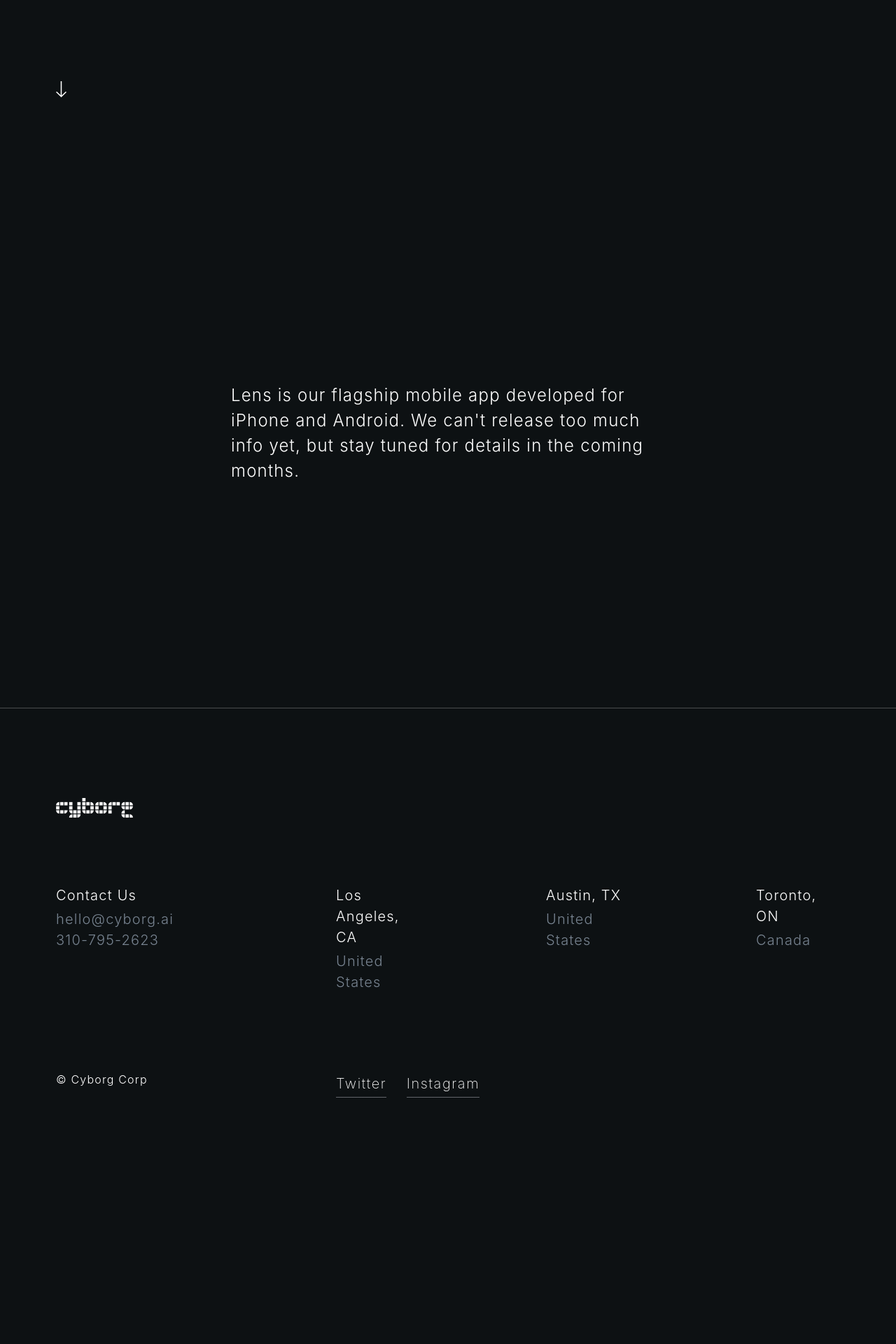
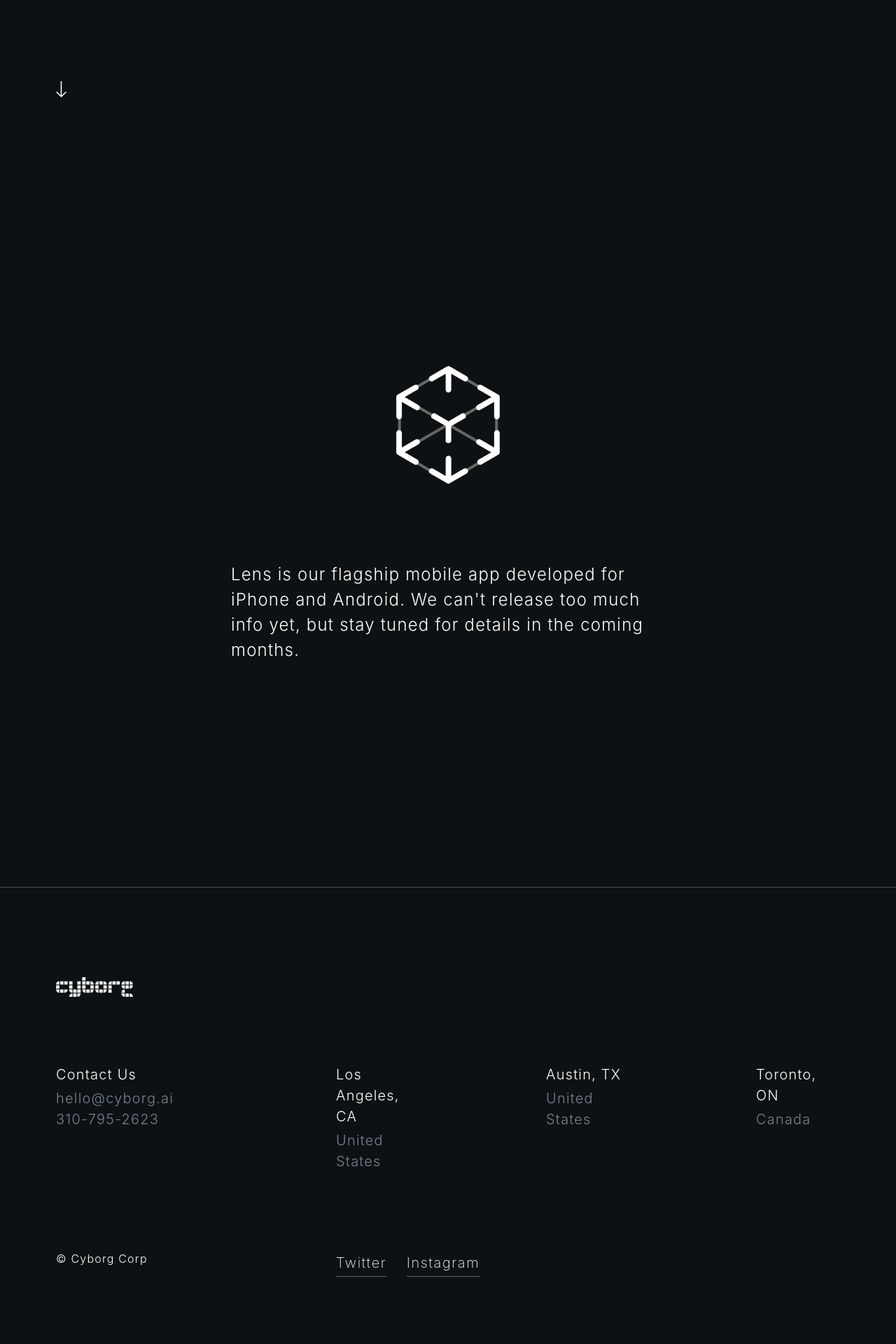
Before and after one commit to kevinthecyborg/cyborg.ai, a Jekyll site: the page built from lens/index.html, in a window 1280 px wide. Shown: the part 697-2617 px from the top of the page at 70% size. Built offline with Jekyll 4.4.1, drawn with Linux system fonts in a browser that asks for light colours; before the commit the page ends 2361 px from its top, so only the background shows below that.

Commit message:
added lens logo to lens page

```diff
--- /dev/null
+++ b/_includes/lens-logo.html
@@ -0,0 +1,24 @@
+<svg width="148px" height="168px" viewBox="0 0 74 84" version="1.1" xmlns="http://www.w3.org/2000/svg" xmlns:xlink="http://www.w3.org/1999/xlink">
+    <!-- Generator: Sketch 43.2 (39069) - http://www.bohemiancoding.com/sketch -->
+    <title>cube icon copy 2</title>
+    <desc>Created with Sketch.</desc>
+    <defs></defs>
+    <g id="Page-1" stroke="none" stroke-width="1" fill="none" fill-rule="evenodd">
+        <g id="cube-icon-copy-2" transform="translate(-7.000000, 0.000000)">
+            <g id="bg-lines" transform="translate(4.000000, 2.000000)">
+                <polygon id="Polygon-2" stroke="#666666" stroke-width="2" points="40 0 74.6410162 20 74.6410162 60 40 80 5.35898385 60 5.35898385 20"></polygon>
+                <polygon id="Path-7" fill="#666666" fill-rule="nonzero" transform="translate(40.135100, 39.678525) rotate(-30.000000) translate(-40.135100, -39.678525) " points="0.510099703 40.6785254 79.7600997 40.6785254 79.7600997 38.6785254 0.510099703 38.6785254"></polygon>
+                <polygon id="Path-7-Copy" fill="#666666" fill-rule="nonzero" transform="translate(40.135100, 39.678525) rotate(30.000000) translate(-40.135100, -39.678525) " points="0.510099703 40.6785254 79.7600997 40.6785254 79.7600997 38.6785254 0.510099703 38.6785254"></polygon>
+            </g>
+            <path d="M46.3369561,5.47733515 L55.3178992,10.6713157 C56.274077,11.2243054 57.4974991,10.8974569 58.0504889,9.94127898 C58.6034786,8.9851011 58.27663,7.76167903 57.3204521,7.20868929 L45.5252166,0.387109024 C45.1947627,0.144351984 44.7869374,0.000689959821 44.3454836,2.47808015e-06 C44.3405439,-5.21464333e-06 44.3356083,5.0074575e-06 44.3306769,3.3083096e-05 C43.9810721,-0.00197497594 43.6310585,0.0875762805 43.3178992,0.268686853 L31.3178992,7.20868929 C30.3617213,7.76167903 30.0348727,8.9851011 30.5878625,9.94127898 C31.1408522,10.8974569 32.3642743,11.2243054 33.3204521,10.6713157 L42.3369833,5.45675332 L42.3191781,16.8900739 C42.3174579,17.9946421 43.2114929,18.8914659 44.316061,18.8931861 C45.4206292,18.8949063 46.3174531,18.0008713 46.3191732,16.8963032 L46.3369561,5.47733515 Z" id="Combined-Shape" fill="#FFFFFF" fill-rule="nonzero"></path>
+            <path d="M42.3229389,78.4751269 L33.3204521,73.2686869 C32.3642743,72.7156971 31.1408522,73.0425457 30.5878625,73.9987236 C30.0348727,74.9549014 30.3617213,76.1783235 31.3178992,76.7313133 L43.3178992,83.6713157 C43.9373498,84.0295648 44.7010015,84.0295648 45.3204521,83.6713157 L57.3204521,76.7313133 C58.27663,76.1783235 58.6034786,74.9549014 58.0504889,73.9987236 C57.4974991,73.0425457 56.274077,72.7156971 55.3178992,73.2686869 L46.3229505,78.4707673 L46.3423666,66.0031147 C46.3440867,64.8985465 45.4500518,64.0017226 44.3454836,64.0000025 C43.2409155,63.9982823 42.3440916,64.8923173 42.3423714,65.9968854 L42.3229389,78.4751269 Z" id="Combined-Shape" fill="#FFFFFF" fill-rule="nonzero"></path>
+            <path d="M74.5177805,53.8786817 L83.4987235,59.0726622 C84.4549014,59.625652 85.6783235,59.2988034 86.2313132,58.3426255 C86.7843029,57.3864476 86.4574544,56.1630256 85.5012765,55.6100358 L73.706041,48.7884555 C73.3755871,48.5456985 72.9677617,48.4020365 72.526308,48.401349 C72.5213682,48.4013413 72.5164327,48.4013515 72.5115013,48.4013796 C72.1618964,48.3993715 71.8118829,48.4889228 71.4987235,48.6700334 L59.4987235,55.6100358 C58.5425456,56.1630256 58.2156971,57.3864476 58.7686868,58.3426255 C59.3216765,59.2988034 60.5450986,59.625652 61.5012765,59.0726622 L70.5178077,53.8580998 L70.5000024,65.2914204 C70.4982823,66.3959886 71.3923172,67.2928125 72.4968854,67.2945326 C73.6014535,67.2962528 74.4982774,66.4022178 74.4999976,65.2976497 L74.5177805,53.8786817 Z" id="Combined-Shape-Copy-4" fill="#FFFFFF" fill-rule="nonzero" transform="translate(72.500000, 57.847941) rotate(-240.000000) translate(-72.500000, -57.847941) "></path>
+            <path d="M17.5177805,53.8786817 L26.4987235,59.0726622 C27.4549014,59.625652 28.6783235,59.2988034 29.2313132,58.3426255 C29.7843029,57.3864476 29.4574544,56.1630256 28.5012765,55.6100358 L16.706041,48.7884555 C16.3755871,48.5456985 15.9677617,48.4020365 15.526308,48.401349 C15.5213682,48.4013413 15.5164327,48.4013515 15.5115013,48.4013796 C15.1618964,48.3993715 14.8118829,48.4889228 14.4987235,48.6700334 L2.49872351,55.6100358 C1.54254564,56.1630256 1.21569707,57.3864476 1.7686868,58.3426255 C2.32167653,59.2988034 3.54509861,59.625652 4.50127649,59.0726622 L13.5178077,53.8580998 L13.5000024,65.2914204 C13.4982823,66.3959886 14.3923172,67.2928125 15.4968854,67.2945326 C16.6014535,67.2962528 17.4982774,66.4022178 17.4999976,65.2976497 L17.5177805,53.8786817 Z" id="Combined-Shape-Copy-3" fill="#FFFFFF" fill-rule="nonzero" transform="translate(15.500000, 57.847941) rotate(-120.000000) translate(-15.500000, -57.847941) "></path>
+            <path d="M74.5177805,21.8786817 L83.4987235,27.0726622 C84.4549014,27.625652 85.6783235,27.2988034 86.2313132,26.3426255 C86.7843029,25.3864476 86.4574544,24.1630256 85.5012765,23.6100358 L73.706041,16.7884555 C73.3755871,16.5456985 72.9677617,16.4020365 72.526308,16.401349 C72.5213682,16.4013413 72.5164327,16.4013515 72.5115013,16.4013796 C72.1618964,16.3993715 71.8118829,16.4889228 71.4987235,16.6700334 L59.4987235,23.6100358 C58.5425456,24.1630256 58.2156971,25.3864476 58.7686868,26.3426255 C59.3216765,27.2988034 60.5450986,27.625652 61.5012765,27.0726622 L70.5178077,21.8580998 L70.5000024,33.2914204 C70.4982823,34.3959886 71.3923172,35.2928125 72.4968854,35.2945326 C73.6014535,35.2962528 74.4982774,34.4022178 74.4999976,33.2976497 L74.5177805,21.8786817 Z" id="Combined-Shape-Copy-2" fill="#FFFFFF" fill-rule="nonzero" transform="translate(72.500000, 25.847941) rotate(-300.000000) translate(-72.500000, -25.847941) "></path>
+            <path d="M17.5177805,21.8786817 L26.4987235,27.0726622 C27.4549014,27.625652 28.6783235,27.2988034 29.2313132,26.3426255 C29.7843029,25.3864476 29.4574544,24.1630256 28.5012765,23.6100358 L16.706041,16.7884555 C16.3755871,16.5456985 15.9677617,16.4020365 15.526308,16.401349 C15.5213682,16.4013413 15.5164327,16.4013515 15.5115013,16.4013796 C15.1618964,16.3993715 14.8118829,16.4889228 14.4987235,16.6700334 L2.49872351,23.6100358 C1.54254564,24.1630256 1.21569707,25.3864476 1.7686868,26.3426255 C2.32167653,27.2988034 3.54509861,27.625652 4.50127649,27.0726622 L13.5178077,21.8580998 L13.5000024,33.2914204 C13.4982823,34.3959886 14.3923172,35.2928125 15.4968854,35.2945326 C16.6014535,35.2962528 17.4982774,34.4022178 17.4999976,33.2976497 L17.5177805,21.8786817 Z" id="Combined-Shape-Copy" fill="#FFFFFF" fill-rule="nonzero" transform="translate(15.500000, 25.847941) rotate(-60.000000) translate(-15.500000, -25.847941) "></path>
+            <path d="M42.3188431,42.5555556 L42.3188431,53.4444444 C42.3188431,54.3035541 43.2142736,55 44.3188431,55 C45.4234126,55 46.3188431,54.3035541 46.3188431,53.4444444 L46.3188431,42.5555556 C46.3188431,41.6964459 45.4234126,41 44.3188431,41 C43.2142736,41 42.3188431,41.6964459 42.3188431,42.5555556 Z" id="Path-6" fill="#FFFFFF" fill-rule="nonzero"></path>
+            <path d="M36.3810209,32.7876064 L36.3810209,43.6764953 C36.3810209,44.5356049 37.2764514,45.2320508 38.3810209,45.2320508 C39.4855904,45.2320508 40.3810209,44.5356049 40.3810209,43.6764953 L40.3810209,32.7876064 C40.3810209,31.9284968 39.4855904,31.2320508 38.3810209,31.2320508 C37.2764514,31.2320508 36.3810209,31.9284968 36.3810209,32.7876064 Z" id="Path-6-Copy-3" fill="#FFFFFF" fill-rule="nonzero" transform="translate(38.381021, 38.232051) rotate(-60.000000) translate(-38.381021, -38.232051) "></path>
+            <path d="M48.3810209,32.7876064 L48.3810209,43.6764953 C48.3810209,44.5356049 49.2764514,45.2320508 50.3810209,45.2320508 C51.4855904,45.2320508 52.3810209,44.5356049 52.3810209,43.6764953 L52.3810209,32.7876064 C52.3810209,31.9284968 51.4855904,31.2320508 50.3810209,31.2320508 C49.2764514,31.2320508 48.3810209,31.9284968 48.3810209,32.7876064 Z" id="Path-6-Copy-2" fill="#FFFFFF" fill-rule="nonzero" transform="translate(50.381021, 38.232051) rotate(-300.000000) translate(-50.381021, -38.232051) "></path>
+        </g>
+    </g>
+</svg>
--- a/_sass/_custom.scss
+++ b/_sass/_custom.scss
@@ -300,6 +300,9 @@ small {
 .mt-10 {
   margin-top: 10rem;
 }
+.mb-7 {
+  margin-bottom: 7rem;
+}
 .centered {
   margin: 0 auto;
 }
--- a/lens/index.html
+++ b/lens/index.html
@@ -7,7 +7,7 @@ title: Cyborg Corp - Lens
 ========================================================== -->
 <section class="container-fluid h-100 dark">
   <div class="row align-items-center h-100">
-    <div class="col-sm-8"">
+    <div class="col-sm-8">
       <h1 class="display-3 glitch">Lens.</h1>
       <h2 class="display-3 muted glitch">Hack your reality.</h2>
     </div>
@@ -21,6 +21,9 @@ title: Cyborg Corp - Lens
   <section class="container-fluid dark inside-container">
     <div class="row justify-content-center" data-aos="fade-up" data-aos-offset="200">
       <div class="col-lg-7">
+        <div class="mb-7 text-center">
+          {%- include lens-logo.html -%}
+        </div>
         <div class="normal large mt-4">
           Lens is our flagship mobile app developed for iPhone and Android. We can't release too much info yet, but stay tuned for details in the coming months.
         </div>
```
